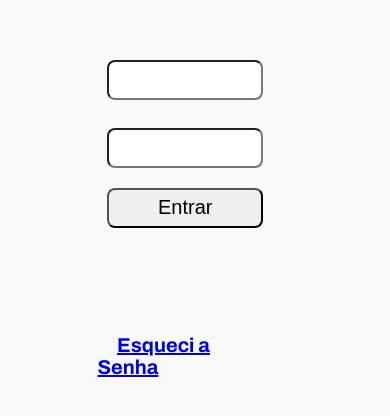
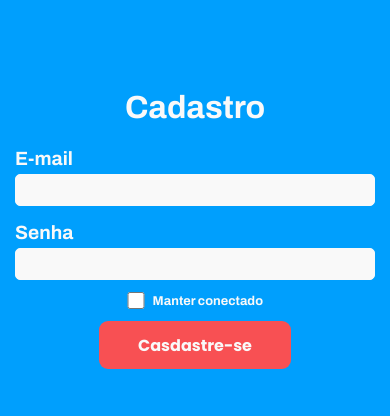
Before and after one commit to rede-cidada/holding-hands, a React (Create React App) app: page /Login in a window 390 px wide. Shown: the part 196-612 px from the top of the page. Built offline with nearby package versions, Linux system fonts and the light colour scheme; a web font is replaced by a local one.

Commit message:
Tela de login concluida

```diff
--- a/src/pages/Login/index.js
+++ b/src/pages/Login/index.js
@@ -5,24 +5,35 @@ import './login.css'
 
 export default function Login() {
     return(
-        <div class='container-login container-flex column-around'>
-            <h2 class='titulo-login'>Login</h2>
-            <div class='input-container container-flex column-center'>
-                <div class='container-label margin2 container-flex column-start'>
-                    <label class='font-label'
-                            for="email">E-mail: </label>
-                    <input class='input-size'
-                            type="email" id="email" name="email" />
+        <div class='container-cadastro'>
+            <h2 class='title-cadastro'>Cadastro</h2>
+
+            <div class='form-container'>
+
+                <div class='container-input'>
+                    <label class='cadastro-label' for="email">E-mail</label>
+                    <input class='input-cadastro' type="email" id="email" name="email"/>
                 </div>
-                <div class='container-label margin2 container-flex column-start'>
-                    <label class='font-label'
-                            for="senha">Senha: </label>
-                    <input class='input-size'
-                            type="password" id="senha" name="senha" />
+
+                <div class='container-input'>
+                    <label class='cadastro-label' for="senha">Senha</label>
+                    <input class='input-cadastro' type="password" id="senha" name="senha"/>
                 </div>
-                <button class='btn-login margin10 font20' type="submit">Entrar</button>
+
+                <div>
+                    <div className="container-check">
+                        <input className="check-form" type="checkbox"/><label className="label-check">Manter conectado</label>
+                    </div>
+                </div>
+
             </div>
-            <a href="#" class='margin10 font20'>Esqueci a Senha</a>
+
+            <div class='form-btn-container'>
+                <button class='btn-cadastro' type="submit">
+                    <div className="btn-content">Casdastre-se</div>
+                </button>
+            </div>
+
         </div>
     )
 }
--- a/src/pages/Login/login.css
+++ b/src/pages/Login/login.css
@@ -1,101 +1,121 @@
-* {
-    margin: 0;
-    padding: 0;
-    box-sizing: border-box;
-}
-
-html, body {
-    width: 100%;
+.container-cadastro {
     height: 100%;
-}
-
-html {
+    width: 100vw;
+    display: flex;
+    align-items: center;
+    justify-content: center;
+    flex-direction: column;
     background: var(--background-primary);
 }
 
-.container-login {
-    background-color: var(--color-primary);
-    height: 90vh;
-    width: 40vw;
-    padding: 25%;
-    border-radius: 20px;
-    box-shadow: 3px 3px 3px 1px #3333339a;
+.title-cadastro {
+    padding: 15px 0;
+    font-size: 2rem;
+    font-family: 'Archivo', sans-serif;
 }
 
-.titulo-login {
-    /* background: chartreuse; */
-    font-size: 40px;
+.form-container{
+    width: 100%;
+    display: flex;
+    align-items: center;
+    justify-content: center;
+    flex-direction: column;
 }
 
-/* .container-label {
-    background-color: tomato;
-    margin: 2%;
-} */
+.container-input{
+    width: 100%;
+    max-width: 400px;
+    padding: 8px 15px;
 
-.margin2 {
-    margin: 2%;
+    display: flex;
+    justify-content: center;
+    align-items: flex-start;
+    flex-direction: column;
 }
 
-.margin10 {
-    margin: 10%;
+.input-cadastro{
+    width: 100%;
+    height: 2rem;
+    outline: none;
+    border: 1px solid var(--color-primary);
+    border-radius: 5px;
+    padding: 8px;
+    background-color: var(--color-primary);
+    color: #161414;
+    font-size: 1rem;
+    font-weight: bold;
 }
 
-.input-size {
-    width: 350px;
-    height: 40px;
-    line-height: 20px;
-    border-radius: 8px;
+.cadastro-label{
+    font-size: 1.2rem;
+    padding-bottom: 5px;
 }
 
-.font-label {
-    font-size: 20px;
+.form-btn-container{
+    width: 100%;
+    max-width: 280px;
+    padding: 8px 15px;
+
+    outline-style: none;
+
+    display: flex;
+    justify-content: center;
+    align-items: center;
+    flex-direction: column;
 }
 
-.btn-login {
-    width: 350px;
-    height: 40px;
-    border-radius: 8px;
-    /* margin-top: 15%; */
+.btn-cadastro{
+    width: 12rem;
+    height: 3rem;
+
+    background: var(--background-btn-secondary-light);
+    border-radius: 9px;
+
+    font: 700 1rem Poppins;
+
+    display: flex;
+    align-items: center;
+    justify-content: center;
+
+    border: none;
+    outline: none;
+    color: var(--color-primary);
+
+    transition: background 0.4s;
 }
 
-.font20 {
-    font-size: 20px;
+.btn-cadastro:hover {
+    background :var(--background-btn-secondary);
 }
 
-.btn-login:hover {
-    cursor: pointer;
+.icon-buttom {
+    height: 30px;
+    margin-right: 10px;
+    border: 1px solid var(--color-primary);
 }
 
-.btn-login:hover {
-    background: var(--background-btn-landing);
+.container-check{
+    display: flex;
+    justify-content: center;
+    align-items: center;
+    padding: 4px 0;
 }
 
-.btn-login:active {
-    background: var(--background-primary);
-    color: var(--color-primary);
+.check-form{
+    width: 1.1rem;
+    height: 1.1rem;
+
+    border-radius: 4px;
+    border: 1px solid var(--color-primary);
+    outline: none;
+
+    margin-right: 8px;
 }
 
-@media (max-width: 925px) {
-    .container-login {
-        background-color: var(--color-primary);
-        height: 100vh;
-        width: 100vw;
-        padding: 25%;
-        border-radius: 0;
-    }
-    .input-size {
-        width: 40vw;
-    }
-    .btn-login {
-        width: 40vw;
-    }
+@media (min-width: 750px) {
+
 }
 
-@media (max-height: 520px) {
-    .input-size {
-        width: 80vw;
-    }
-    .btn-login {
-        width: 80vw;
-    }
+.label-check{
+
 }
--- a/src/pages/cadastro/cadastro.css
+++ b/src/pages/cadastro/cadastro.css
@@ -1,135 +1,116 @@
-* {
-    margin: 0;
-    padding: 0;
-    box-sizing: border-box;
-}
-
-html, body {
-    width: 100%;
+.container-cadastro {
     height: 100%;
-}
-
-html {
-    background: var(--color-primary);
-}
-
-.container-cadastro {
-    /* background-color: blue; */
-    height: 90vh;
-    width: 90vw;
-}
-
-.titulo-cadastro {
-    font-size: 40px;
-}
-
-.input-container {
-    /* background-color: green; */
-    width: 90%;
-    height: 60%;
-    display: flex;
-    align-items: flex-start;
-    justify-content: center;
-    padding: 4%;
-}
-
-/* .input-subcont {
-    background-color: yellow;
-} */
-
-.container-label {
-    /* background-color: tomato; */
-    margin: 2%;
-}
-
-.input-size {
-    width: 350px;
-    height: 40px;
-    line-height: 20px;
-    border-radius: 8px;
-}
-
-.font-label {
-    font-size: 20px;
-}
-
-.btn-container {
-    /* background-color: violet; */
-    width: 90%;
-    height: 25%;
-}
-
-.btn-cadastro {
-    width: 350px;
-    height: 40px;
-    font-size: 20px;
-    border-radius: 8px;
+    width: 100vw;
     display: flex;
     align-items: center;
     justify-content: center;
+    flex-direction: column;
+}
+
+.title-cadastro {
+    padding: 15px 0;
+    font-size: 2rem;
+    font-family: 'Archivo', sans-serif;
+}
+
+.form-container{
+    width: 100%;
+    display: flex;
+    align-items: center;
+    justify-content: center;
+    flex-direction: column;
+}
+
+.container-input{
+    width: 100%;
+    max-width: 400px;
+    padding: 8px 15px;
+
+    display: flex;
+    justify-content: center;
+    align-items: flex-start;
+    flex-direction: column;
+}
+
+.input-cadastro{
+    width: 100%;
+    height: 2rem;
+    outline: none;
+    border: 1px solid var(--color-primary);
+    border-radius: 5px;
+    padding: 8px;
+    background-color: var(--color-primary);
+    color: #161414;
+    font-size: 1rem;
+    font-weight: bold;
+}
+
+.cadastro-label{
+    font-size: 1.2rem;
+    padding-bottom: 5px;
+}
+
+.form-btn-container{
+    width: 100%;
+    max-width: 280px;
+    padding: 8px 15px;
+
+    outline-style: none;
+
+    display: flex;
+    justify-content: center;
+    align-items: center;
+    flex-direction: column;
+}
+
+.btn-cadastro{
+    width: 12rem;
+    height: 3rem;
+
+    background: var(--background-btn-secondary-light);
+    border-radius: 9px;
+
+    font: 700 1rem Poppins;
+
+    display: flex;
+    align-items: center;
+    justify-content: center;
+
+    border: none;
+    outline: none;
+    color: var(--color-primary);
+
+    transition: background 0.4s;
 }
 
 .btn-cadastro:hover {
-    background: var(--background-btn-landing);
-}
-
-.btn-cadastro:active {
-    background: var(--background-primary);
-    color: var(--color-primary);
+    background :var(--background-btn-secondary);
 }
 
 .icon-buttom {
-    width: 20px;
+    height: 30px;
     margin-right: 10px;
+    border: 1px solid var(--color-primary);
 }
 
-@media (max-width: 986px) {
-    .input-container {
-        /* background-color: pink; */
-        /* width: 100vw; */
-        /* height: 100vh; */
-        display: flex;
-        flex-direction: column;
-        align-items: center;
-        justify-content: center;
-    }
-
-    .container-label {
-        /* background-color: tomato; */
-        margin: 0;
-        flex-direction: column;
-    }
+.container-check{
+    display: flex;
+    justify-content: center;
+    align-items: center;
+    padding: 4px 0;
 }
 
-@media (max-height: 500px) {
-    .input-size {
-        width: 250px;
-        height: 30px;
-        line-height: 20px;
-        border-radius: 6px;
-    }
+.check-form{
+    width: 1.1rem;
+    height: 1.1rem;
 
-    .btn-cadastro {
-        width: 250px;
-        height: 30px;
-        font-size: 20px;
-        border-radius: 6px;
-    }
+    border-radius: 4px;
+    border: 1px solid var(--color-primary);
+    outline: none;
+
+    margin-right: 8px;
 }
 
-@media (max-height: 400px) {
-    .input-size {
-        width: 200px;
-        height: 25px;
-        line-height: 15px;
-        border-radius: 6px;
-    }
+@media (min-width: 750px) {
 
-    .btn-cadastro {
-        width: 200px;
-        height: 25px;
-        line-height: 15px;
-        border-radius: 6px;
-        font-size: 16px;
-    }
 }
--- a/src/pages/cadastro/index.js
+++ b/src/pages/cadastro/index.js
@@ -1,57 +1,54 @@
-import React from 'react'
+import React from 'react';
 
-import './cadastro.css'
-
-import Arrow from '../../assets/img/cadastro/seta.svg'
-import Google from '../../assets/img/cadastro/google-logo.svg'
-import Apple from '../../assets/img/cadastro/apple-logo.svg'
-
+import './cadastro.css';
 
 
 export default function Cadastro() {
     return(
-        <div class='container-cadastro container-flex column-around'>
-            <h2 class='titulo-cadastro'>Cadastro</h2>
-            <div class='input-container container-flex wrap'>
-                <div class='container-label container-flex column-start'>
-                    <label class='font-label'
-                            for="nome">Nome de usuário: </label>
-                    <input class='input-size'
-                            type="nome" id="nome" name="nome" />
+
+        <div class='container-cadastro'>
+            <h2 class='title-cadastro'>Cadastro</h2>
+
+            <div class='form-container'>
+
+                <div class='container-input'>
+                    <label class='cadastro-label' for="nome">Nome Completo</label>
+                    <input class='input-cadastro' type="nome" id="nome" name="nome"/>
                 </div>
-                <div class='container-label container-flex column-start'>
-                    <label class='font-label'
-                            for="email">E-mail: </label>
-                    <input class='input-size'
-                            type="email" id="email" name="email" />
+
+                <div class='container-input'>
+                    <label class='cadastro-label' for="email">E-mail</label>
+                    <input class='input-cadastro' type="email" id="email" name="email"/>
                 </div>
-                <div class='container-label container-flex column-start'>
-                    <label class='font-label'
-                            for="senha">Senha: </label>
-                    <input class='input-size'
-                            type="password   " id="senha" name="senha" />
+
+                <div class='container-input'>
+                    <label class='cadastro-label' for="senha">Senha</label>
+                    <input class='input-cadastro' type="password" id="senha" name="senha"/>
                 </div>
-                <div class='container-label container-flex column-start'>
-                    <label class='font-label'
-                            for="phone">Telefone: </label>
-                    <input class='input-size'
-                            type="tel" id="phone" name="phone" pattern="[0-9]{3}-[0-9]{2}-[0-9]{3}" />
+
+                <div class='container-input'>
+                    <label class='cadastro-label' for="phone">Telefone</label>
+                    <input class='input-cadastro' type="tel" id="phone" name="phone" pattern="[0-9]{3}-[0-9]{2}-[0-9]{3}"/>
+                </div>
+
+                <div>
+                    <div className="container-check">
+                        <input className="check-form" type="checkbox"/><label>Aceito os termos</label>
+                    </div>
+
+                    <div className="container-check">
+                        <input className="check-form" type="checkbox"/><label>Aceito os termos</label>
+                    </div>
                 </div>
 
             </div>
-            <div class='btn-container container-flex column-around'>
+
+            <div class='form-btn-container'>
                 <button class='btn-cadastro' type="submit">
-                    <img src={Arrow} class='icon-buttom'
-                            alt="Seta para a direita de Cadastro simples"/> Casdastre-se
-                            </button>
-                <button class='btn-cadastro' type="submit">
-                    <img src={Google} class='icon-buttom' alt="Logo Google plus"/>
-                     Fazer login com google</button>
-                <button class='btn-cadastro' type="submit">
-                    <img src={Apple} class='icon-buttom' alt="Logo da Apple"/>
-                     Fazer login com apple</button>
+                    <div className="btn-content">Casdastre-se</div>
+                </button>
             </div>
-            <img src="../../../assets/img/cadastr" alt=""/>
+
         </div>
     )
 }
--- a/src/pages/register/index.js
+++ b/src/pages/register/index.js
@@ -27,7 +27,7 @@ const Register = () => {
                 <p>Para você que quer ajudar mais alguma causa social
                     que precisa de doações ou trabalhos voluntários.</p>
 
-                <button className="btn-register btn-idea">Faça Login</button>
+                <Link to="/Login" className="btn-register btn-idea">Faça Login</Link>
             </div>
 
         </section>
--- a/src/pages/registerIdeia/index.js
+++ b/src/pages/registerIdeia/index.js
@@ -1,5 +1,5 @@
 import React from 'react';
-import '../registerIdeia/registerIdeia.css';
+import './registerIdeia.css';
 
 const RegisterIdeias = () => {
     return (
```
Also changed, not shown: src/pages/Project-description/Project-description.css (+26 -3 lines), src/pages/Project-description/index.js (+7 -2 lines), src/services/routes.js (line endings or trailing spaces).
